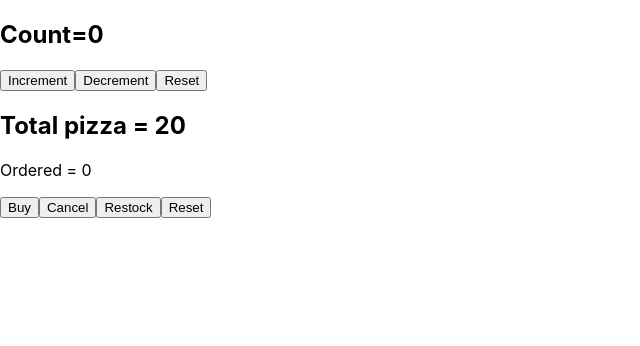
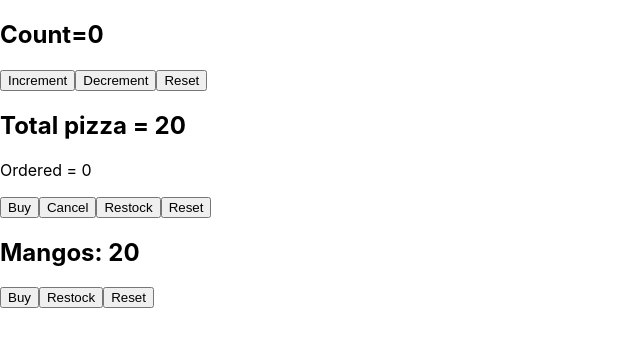
Before and after one commit to sadrilamin1999/react-basic, a React (Create React App) app in the folder use-reducer/: page / in a window 1280 px wide. Shown: the top 346 px of the page, without its empty margins (0-640 px from the left). Built offline with nearby package versions, Linux system fonts and the light colour scheme.

Commit message:
use reducer updated

```diff
--- a/use-reducer/src/App.js
+++ b/use-reducer/src/App.js
@@ -1,4 +1,5 @@
 import Counter from "./components/Counter";
+import Mango from "./components/Mango";
 import Store from "./components/Store";
 
 const App = () => {
@@ -6,6 +7,7 @@ const App = () => {
     <>
       <Counter />
       <Store />
+      <Mango />
     </>
   );
 };
--- /dev/null
+++ b/use-reducer/src/components/Mango.js
@@ -0,0 +1,57 @@
+import React, { useReducer } from "react";
+
+const Mango = () => {
+  const initialState = {
+    mangos: 20,
+  };
+
+  const reducer = (state, action) => {
+    switch (action.type) {
+      case "buy":
+        return { ...state, mangos: state.mangos - action.payload };
+
+      case "restock":
+        return { ...state, mangos: state.mangos + action.payload };
+
+      case "reset":
+        return { ...state, mangos: (state.mangos = 0) };
+      default:
+        return state;
+    }
+  };
+
+  const [mangoShop, dispatch] = useReducer(reducer, initialState);
+
+  return (
+    <div>
+      <h2>Mangos: {mangoShop.mangos}</h2>
+      <button
+        onClick={() =>
+          dispatch({
+            type: "buy",
+            payload: 1,
+          })
+        }
+        disabled={mangoShop.mangos <= 0}
+      >
+        Buy
+      </button>
+      <button
+        onClick={() => {
+          dispatch({ type: "restock", payload: 1 });
+        }}
+      >
+        Restock
+      </button>
+      <button
+        onClick={() => {
+          dispatch({ type: "reset", payload: 0 });
+        }}
+      >
+        Reset
+      </button>
+    </div>
+  );
+};
+
+export default Mango;
```
